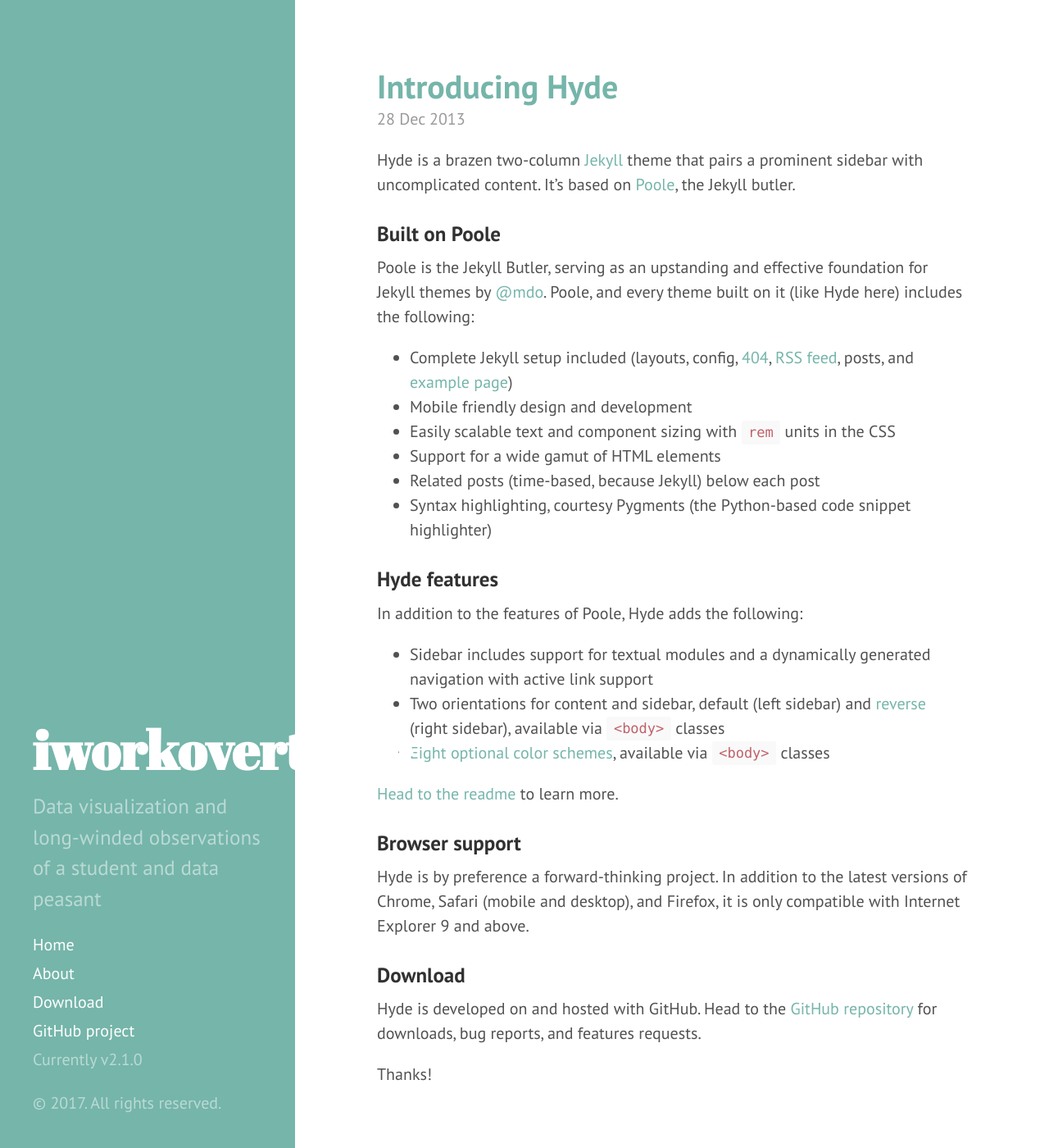
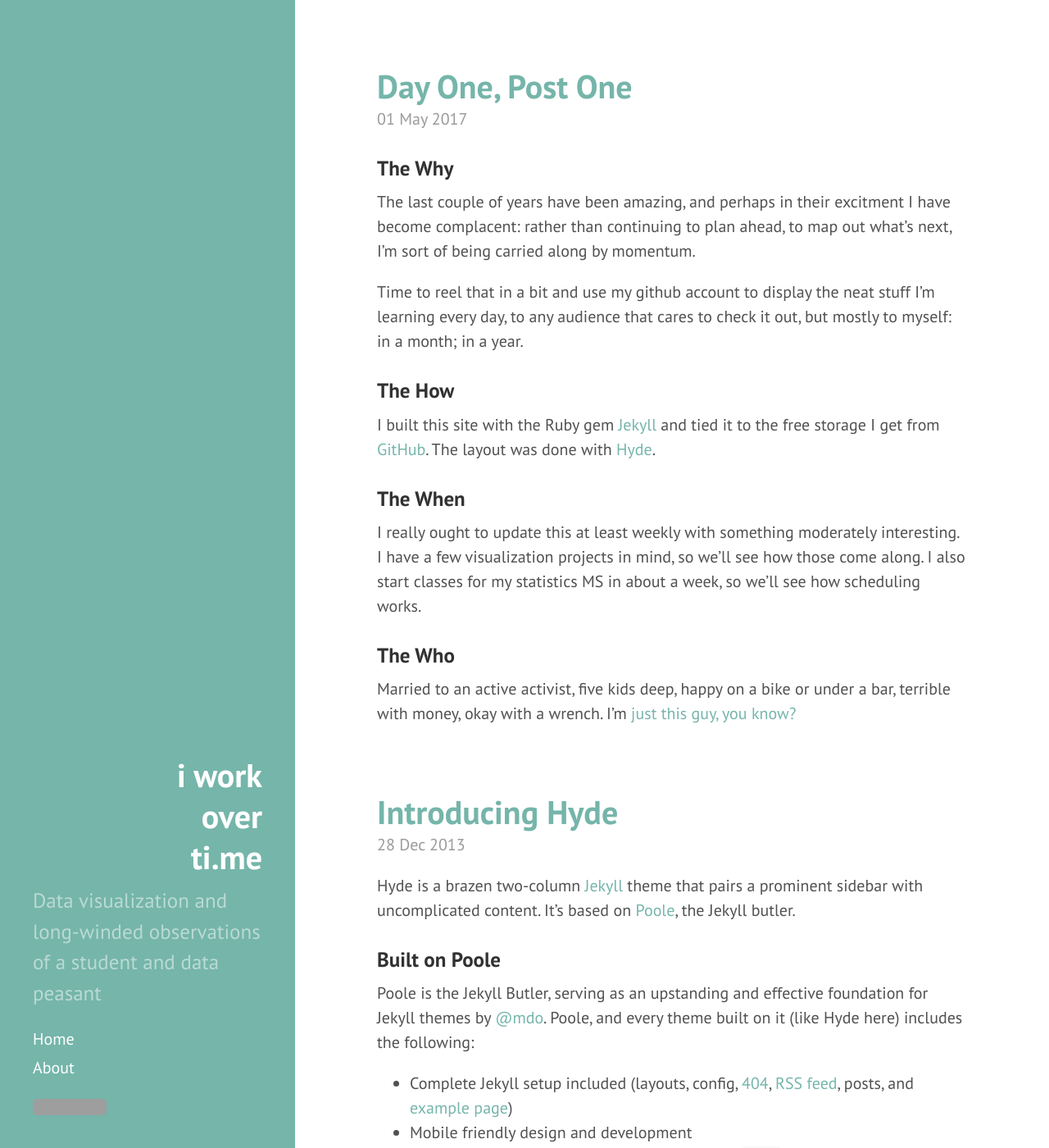
Before and after one commit to rich-ard/rich-ard.github.io, a Jekyll site: the page built from index.html, in a window 1280 px wide and 1400 px high. Shown: the whole window at 82% size. Built offline with Jekyll 4.4.1, drawn with Linux system fonts in a browser that asks for light colours; the list of posts is cut into pages by our own code; grey boxes are pictures that could not be loaded.

Commit message:
modified:   _config.yml 	modified:   _includes/sidebar.html 	new file:   _posts/2017-5-1-getting started.md 	modified:   public/css/hyde.css

```diff
--- a/_config.yml
+++ b/_config.yml
@@ -7,7 +7,7 @@ permalink:        pretty
 
 
 # Setup
-title:            iworkoverti.me
+title:            i work<br>over<br>ti.me
 tagline:          'The power of analysis'
 description:      'Data visualization and long-winded observations of a student and data peasant'
 url:              http://iworkoverti.me
--- a/_includes/sidebar.html
+++ b/_includes/sidebar.html
@@ -6,6 +6,7 @@
           {{ site.title }}
         </a>
       </h1>
+
       <p class="lead">{{ site.description }}</p>
     </div>
 
@@ -26,11 +27,9 @@
         {% endif %}
       {% endfor %}
 
-      <a class="sidebar-nav-item" href="{{ site.github.repo }}/archive/v{{ site.version }}.zip">Download</a>
-      <a class="sidebar-nav-item" href="{{ site.github.repo }}">GitHub project</a>
-      <span class="sidebar-nav-item">Currently v{{ site.version }}</span>
+
     </nav>
 
-    <p>&copy; {{ site.time | date: '%Y' }}. All rights reserved.</p>
+<a rel="license" href="http://creativecommons.org/licenses/by-sa/4.0/"><img alt="Creative Commons License" style="border-width:0" src="https://i.creativecommons.org/l/by-sa/4.0/88x31.png" /></a>
   </div>
 </div>
--- /dev/null
+++ b/_posts/2017-5-1-getting started.md
@@ -0,0 +1,22 @@
+---
+layout: post
+title: Day One, Post One
+---
+
+### The Why
+
+The last couple of years have been amazing, and perhaps in their excitment I have become complacent: rather than continuing to plan ahead, to map out what's next, I'm sort of being carried along by momentum.
+
+Time to reel that in a bit and use my github account to display the neat stuff I'm learning every day, to any audience that cares to check it out, but mostly to myself: in a month; in a year.
+
+### The How
+
+I built this site with the Ruby gem [Jekyll](https://jekyllrb.com/) and tied it to the free storage I get from [GitHub](https://github.com). The layout was done with [Hyde](https://github.com/poole/hyde).
+
+### The When
+
+I really ought to update this at least weekly with something moderately interesting. I have a few visualization projects in mind, so we'll see how those come along. I also start classes for my statistics MS in about a week, so we'll see how scheduling works.
+
+### The Who
+
+Married to an active activist, five kids deep, happy on a bike or under a bar, terrible with money, okay with a wrench. I'm [just this guy, you know?](https://www.youtube.com/watch?v=FmvHY-h8bSo)
--- a/public/css/hyde.css
+++ b/public/css/hyde.css
@@ -70,6 +70,8 @@ html {
   }
 }
 
+
+
 /* Sidebar links */
 .sidebar a {
   color: #fff;
@@ -79,9 +81,10 @@ html {
 .sidebar-about h1 {
   color: #fff;
   margin-top: 0;
-  font-family: "Abril Fatface", serif;
-  font-size: 3.25rem;
+  font-size: 2rem;
+  text-align: -webkit-right;
 }
+
 
 /* Sidebar nav */
 .sidebar-nav {
```
